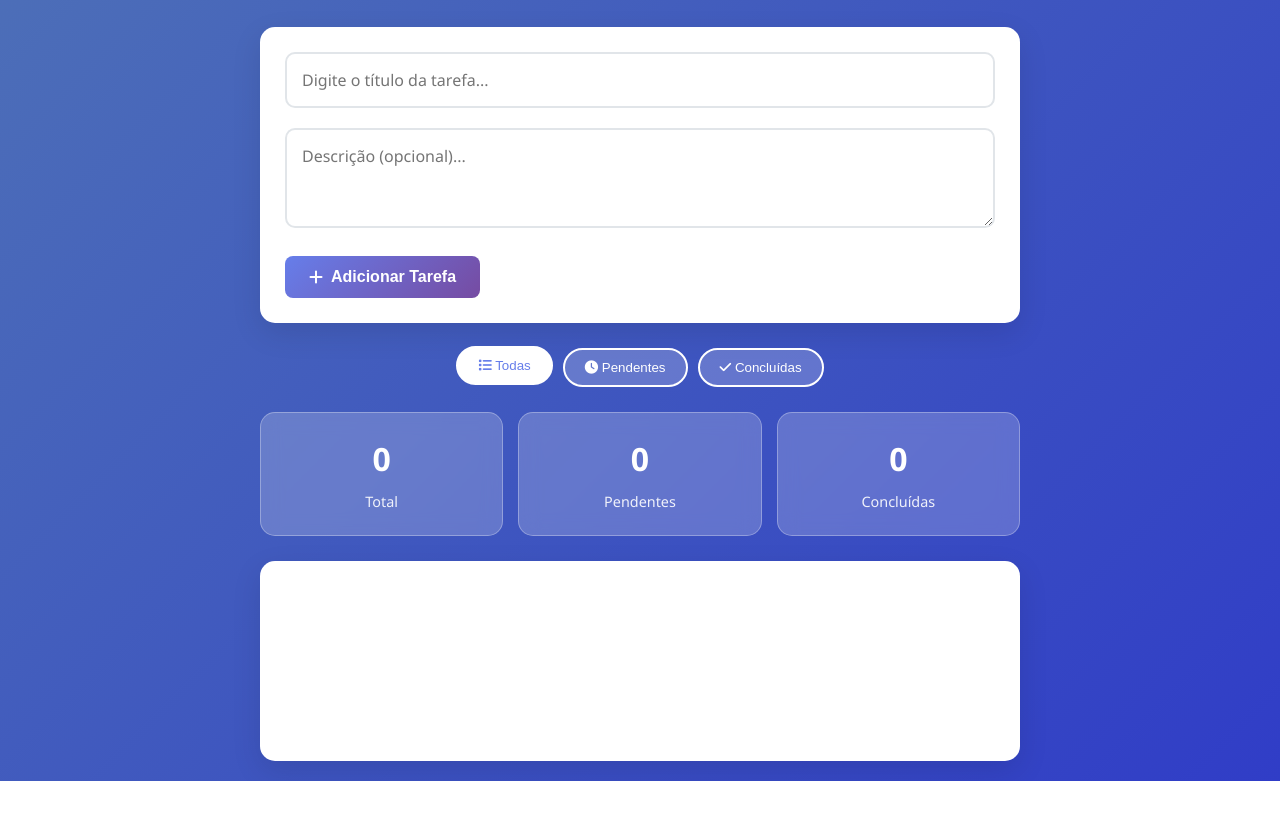
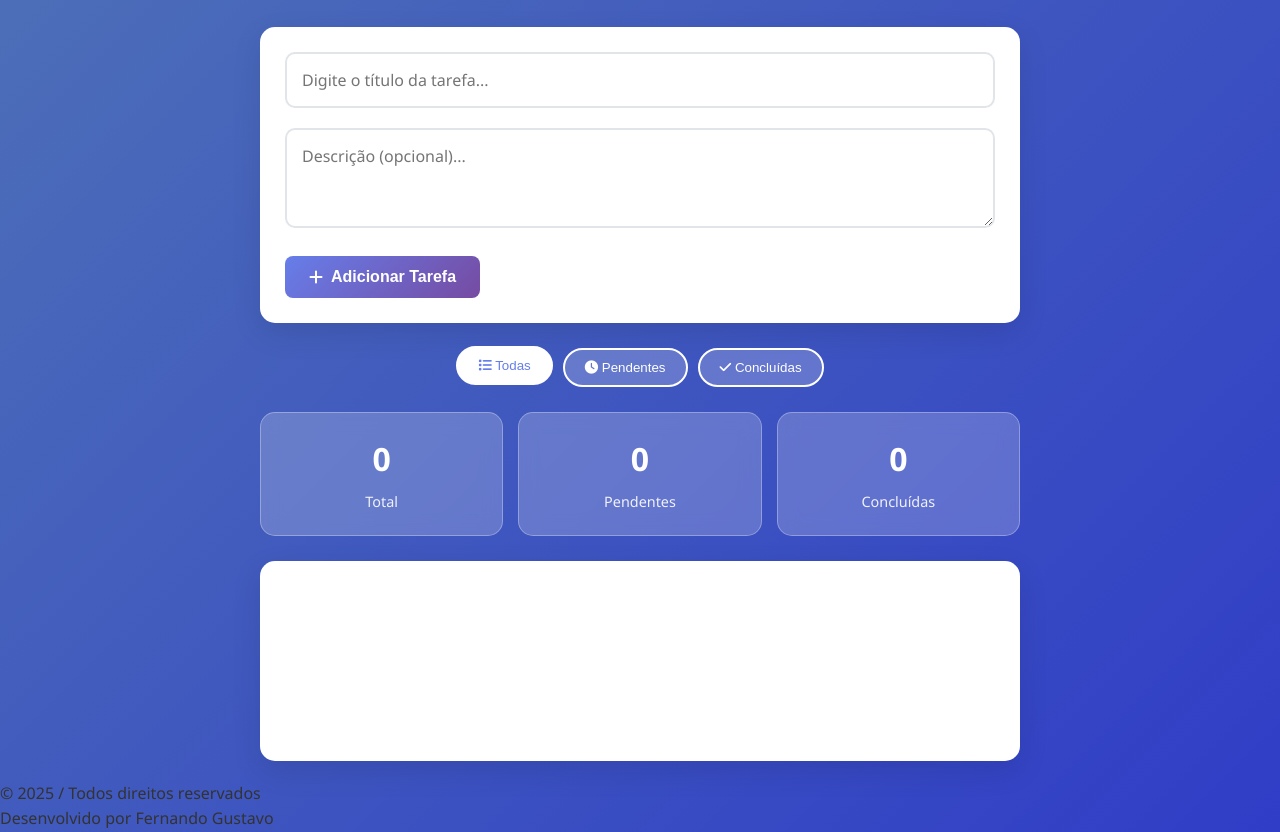
Before and after one commit to FernandoGustavoOn/TO-DO-API, a plain HTML site: page TodoApi/wwwroot/index.html in a window 1280 px wide. Shown: the part 125-957 px from the top of the page. Before the commit the page ends 906 px from the top, so only its background shows below. Drawn offline with Linux system fonts and the light colour scheme; no server answers.

Commit message:
Adiciona todos os Direitos Reservados

```diff
--- a/TodoApi/wwwroot/index.html
+++ b/TodoApi/wwwroot/index.html
@@ -110,6 +110,11 @@
         </div>
     </div>
 
+    <footer class="footer">
+        <p>&copy; 2025 / Todos direitos reservados</p>
+        <p>Desenvolvido por Fernando Gustavo</p>
+    </footer>
+
     <script src="script.js"></script>
 </body>
 </html>
```
